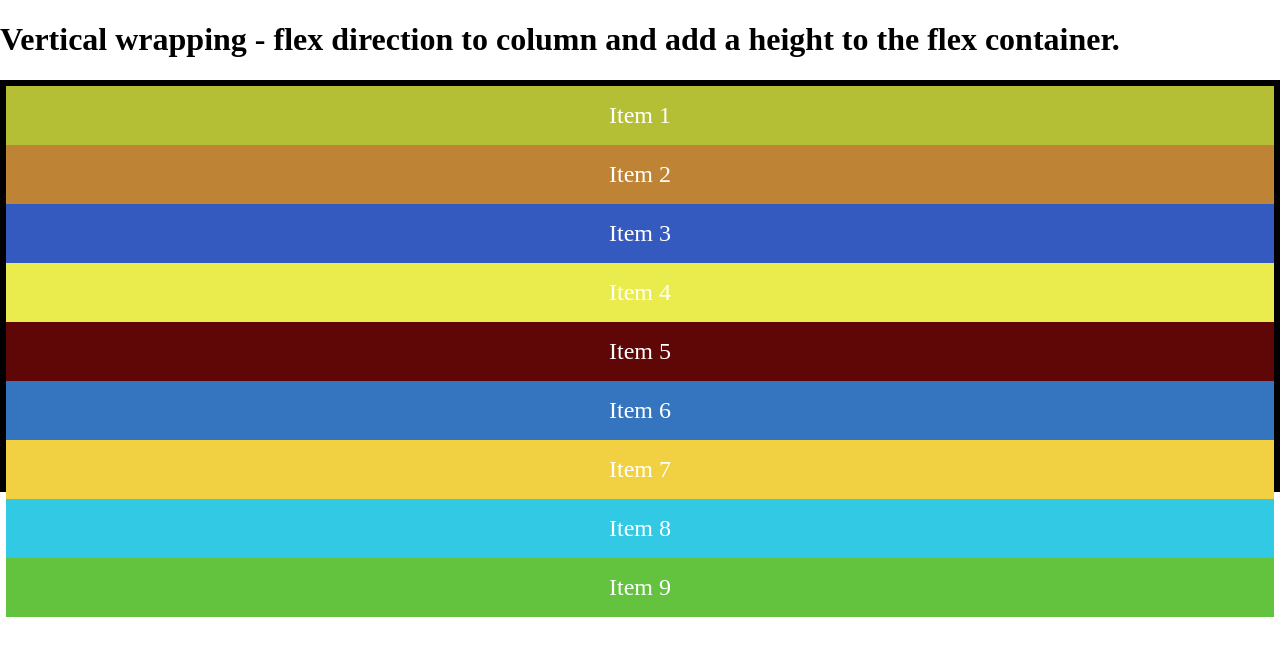
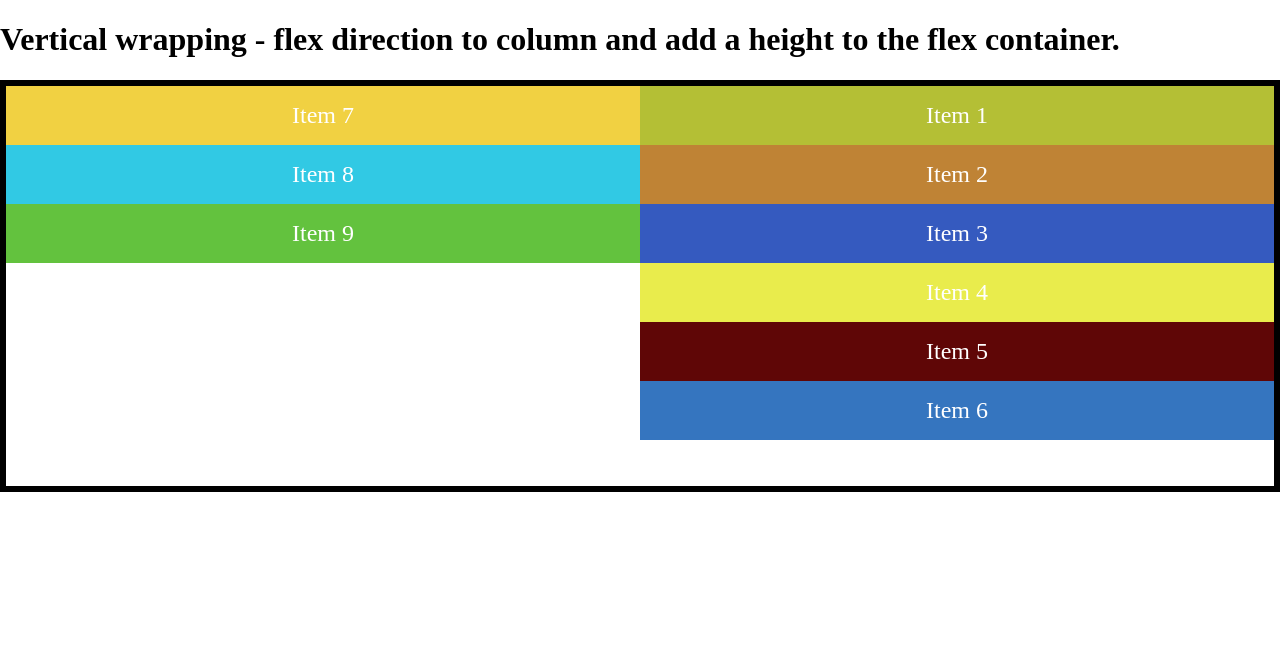
Before and after one commit to chidambararajab/Css, a plain HTML site: page Flexbox/index.html in a window 1280 px wide. Drawn offline with Linux system fonts and the light colour scheme.

Commit message:
flex wrap

```diff
--- a/Flexbox/style.css
+++ b/Flexbox/style.css
@@ -34,6 +34,21 @@ body {
     * flex-direction: row-reverse flex direction row-reverse will set the Main axis to right to left.
   */
   /* flex-direction: column-reverse; */
+
+  /**
+    * flex-wrap: which is default wraping.
+  */
+  /* flex-wrap: nowrap; */
+
+  /**
+    * flex-wrap: wrap : wrap will move the items to the bottom new line when there is not enough space.
+  */
+  /* flex-wrap: wrap; */
+
+  /**
+    * flex-wrap: wrap-reverse : wrap-reverse will move the items to the top line when there is not enough space instead of moving them in bottom line
+  */
+  flex-wrap: wrap-reverse;
 }
 
 .flex-item {
```
